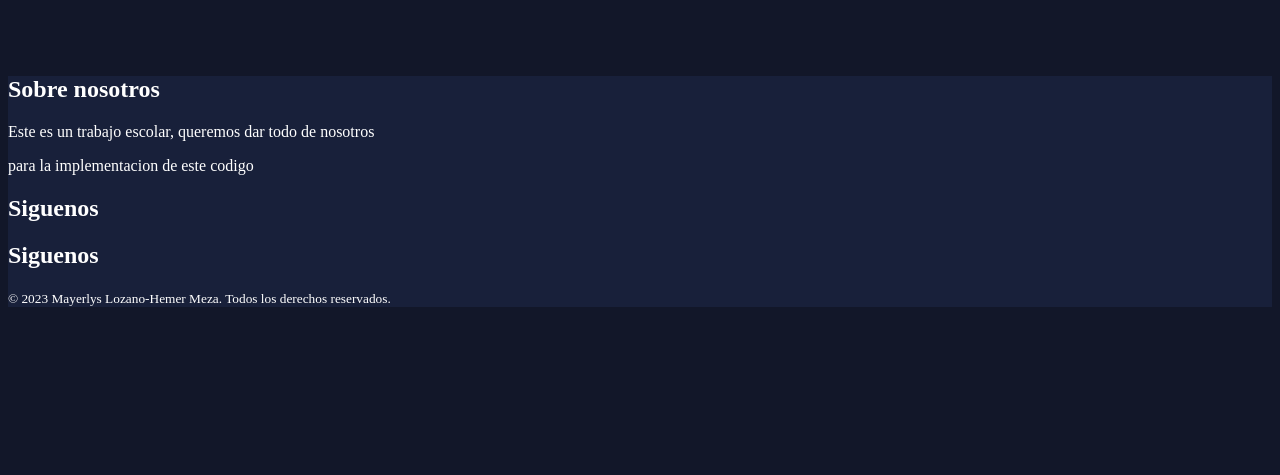
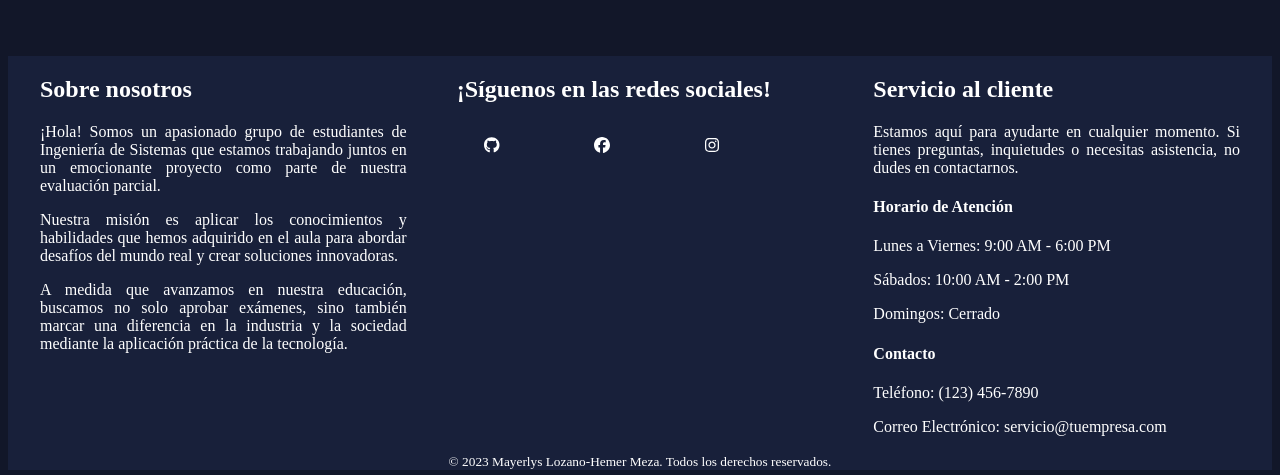
Before and after one commit to Mejia777/rubricaweb2, a React (Vite) app: page / in a window 1280 px wide. Shown: the part 1195-1670 px from the top of the page. Before the commit the page ends 1510 px from the top, so only its background shows below. Built offline with nearby package versions, Linux system fonts and the light colour scheme.

Commit message:
Se agregó el footer y se hicieron validaciones en el from

```diff
--- a/package.json
+++ b/package.json
@@ -10,6 +10,10 @@
     "preview": "vite preview"
   },
   "dependencies": {
+    "@fortawesome/fontawesome-svg-core": "^6.4.2",
+    "@fortawesome/free-brands-svg-icons": "^6.4.2",
+    "@fortawesome/react-fontawesome": "^0.2.0",
+    "bootstrap": "^5.3.1",
     "formik": "^2.4.3",
     "react": "^18.2.0",
     "react-dom": "^18.2.0",
--- a/src/App.css
+++ b/src/App.css
@@ -1,13 +1,37 @@
 body {
   background-color: #121729;
 }
-.footer{
+.pie-pagina{
   background-color: #18203a;
   color:#fff;
-  margin: 0;
-  padding: 0;
+  width: 100%;
 }
+.grupo-1{
+  width: 100%;
+  max-width: 1200px;
+  margin: auto;
+  display: grid;
+  grid-template-columns: repeat(3, 1fr);
+  grid-gap: 50px;
+  text-align: justify;
 
+}
+.redes-sociales a{
+  display: inline-block;
+  width: 70px;
+  height: 45px;
+  line-height: 45px;
+  color: #fff;
+  margin-right: 40px;
+  text-align: center;
+  transition: all 300ms ease;
+}
+.redes-sociales a :hover{
+  color: rgba(255, 23, 23, 0.86)
+}
+.grupo-2{
+  text-align: center;
+}
 .navbar {
   display: flex;
   justify-content: space-between;
--- a/src/App.jsx
+++ b/src/App.jsx
@@ -4,6 +4,9 @@ import CompContent from "./Components/CompContent";
 import CompCreate from "./Components/CompCreate";
 import CompOver from "./Components/CompOver";
 import Footer from "./Components/footer";
+import { library } from "@fortawesome/fontawesome-svg-core";
+import { fab } from "@fortawesome/free-brands-svg-icons";
+library.add(fab);
 //creo el contexto de la lista
 const listContext = createContext();
 const listaOver = [
--- a/src/Components/CompCreate.jsx
+++ b/src/Components/CompCreate.jsx
@@ -17,6 +17,7 @@ const CompCreate = () => {
     validationSchema: Yup.object({
       name: Yup.string()
         .required("Ingrese el titulo")
+        .matches(/^[^\s].+[^\s]$/, "El título no puede tener espacios al final")
         .max(20, "Maximo 20 caracteres")
         .min(3, "minimo 3 cartacteres"),
 
@@ -38,9 +39,24 @@ const CompCreate = () => {
         .min(10, "minimo 10 cartacteres"),
     }),
     onSubmit: (values) => {
-      console.log(values);
-      actualizarLista([...list, values]);
-      setActiveComponent("content");
+      const lowerCaseName = values.name.toLowerCase();
+      const lowerCaseEquipo = values.equipo.toLowerCase();
+
+      const existingTitle = list.find(
+        (item) => item.name.toLowerCase() === lowerCaseName
+      );
+      const existingEquipo = list.find(
+        (item) => item.equipo.toLowerCase() === lowerCaseEquipo
+      );
+      if (existingTitle) {
+        formik.setFieldError("name", "Este título ya esta registrado.");
+      } else if (existingEquipo) {
+        formik.setFieldError("equipo", "Este equipo ya esta registrado.");
+      } else {
+        console.log(values);
+        actualizarLista([...list, values]);
+        setActiveComponent("content");
+      }
     },
   });
   return (
--- a/src/Components/footer.jsx
+++ b/src/Components/footer.jsx
@@ -1,35 +1,69 @@
 import React from "react";
-
+import { FontAwesomeIcon } from "@fortawesome/react-fontawesome";
+import {
+  faGithub,
+  faFacebook,
+  faInstagram,
+} from "@fortawesome/free-brands-svg-icons";
 const footer = () => {
   return (
     <div>
-      <footer className="footer">
-        <div className="bloque1">
-          <div className="grupo">
+      <footer className="pie-pagina">
+        <div className="grupo-1">
+          <div className="box">
             <h2>Sobre nosotros</h2>
-            <p>Este es un trabajo escolar, queremos dar todo de nosotros</p>
-            <p>para la implementacion de este codigo</p>
+            <p>
+              ¡Hola! Somos un apasionado grupo de estudiantes de Ingeniería de
+              Sistemas que estamos trabajando juntos en un emocionante proyecto
+              como parte de nuestra evaluación parcial.
+            </p>
+            <p>
+              Nuestra misión es aplicar los conocimientos y habilidades que
+              hemos adquirido en el aula para abordar desafíos del mundo real y
+              crear soluciones innovadoras.
+            </p>
+            <p>
+              A medida que avanzamos en nuestra educación, buscamos no solo
+              aprobar exámenes, sino también marcar una diferencia en la
+              industria y la sociedad mediante la aplicación práctica de la
+              tecnología.
+            </p>
           </div>
-          <div className="grupo">
-            <h2>Siguenos</h2>
-            <div className="red-social">
-              <a href="#" className="fa fa-facebook"></a>
-              <a href="#" className="fa fa-instagram"></a>
-              <a href="#" className="fa fa-github"></a>
-              <a href="#" className="fa fa-twitter"></a>
+          <div className="box">
+            <h2>¡Síguenos en las redes sociales!</h2>
+            <div className="redes-sociales">
+              <a href="https://github.com/HmerMza">
+                <FontAwesomeIcon icon={faGithub} />
+              </a>
+              <a href="https://web.facebook.com/mayerlys.lozanobaldovino/">
+                <FontAwesomeIcon icon={faFacebook} />
+              </a>
+              <a href="https://www.instagram.com/mayerlys_lozano12/">
+                <FontAwesomeIcon icon={faInstagram} />
+              </a>
             </div>
           </div>
-          <div className="grupo">
-            <h2>Siguenos</h2>
-            <div className="red-social">
-              <a href="#" className="fa fa-facebook"></a>
-              <a href="#" className="fa fa-instagram"></a>
-              <a href="#" className="fa fa-github"></a>
-              <a href="#" className="fa fa-twitter"></a>
+          <div className="box">
+            <div>
+              <h2>Servicio al cliente</h2>
+              <p>
+                Estamos aquí para ayudarte en cualquier momento. Si tienes
+                preguntas, inquietudes o necesitas asistencia, no dudes en
+                contactarnos.
+              </p>
             </div>
+            <div>
+              <h4>Horario de Atención</h4>
+              <p>Lunes a Viernes: 9:00 AM - 6:00 PM</p>
+              <p>Sábados: 10:00 AM - 2:00 PM</p>
+              <p>Domingos: Cerrado</p>
+            </div>
+            <h4>Contacto</h4>
+            <p>Teléfono: (123) 456-7890</p>
+            <p>Correo Electrónico: servicio@tuempresa.com</p>
           </div>
         </div>
-        <div className="bloque2">
+        <div className="grupo-2">
           <small>
             {" "}
             © 2023 Mayerlys Lozano-Hemer Meza. Todos los derechos reservados.
```
Also changed, not shown: 1 other file (tests, documents, lock files or other folders).
